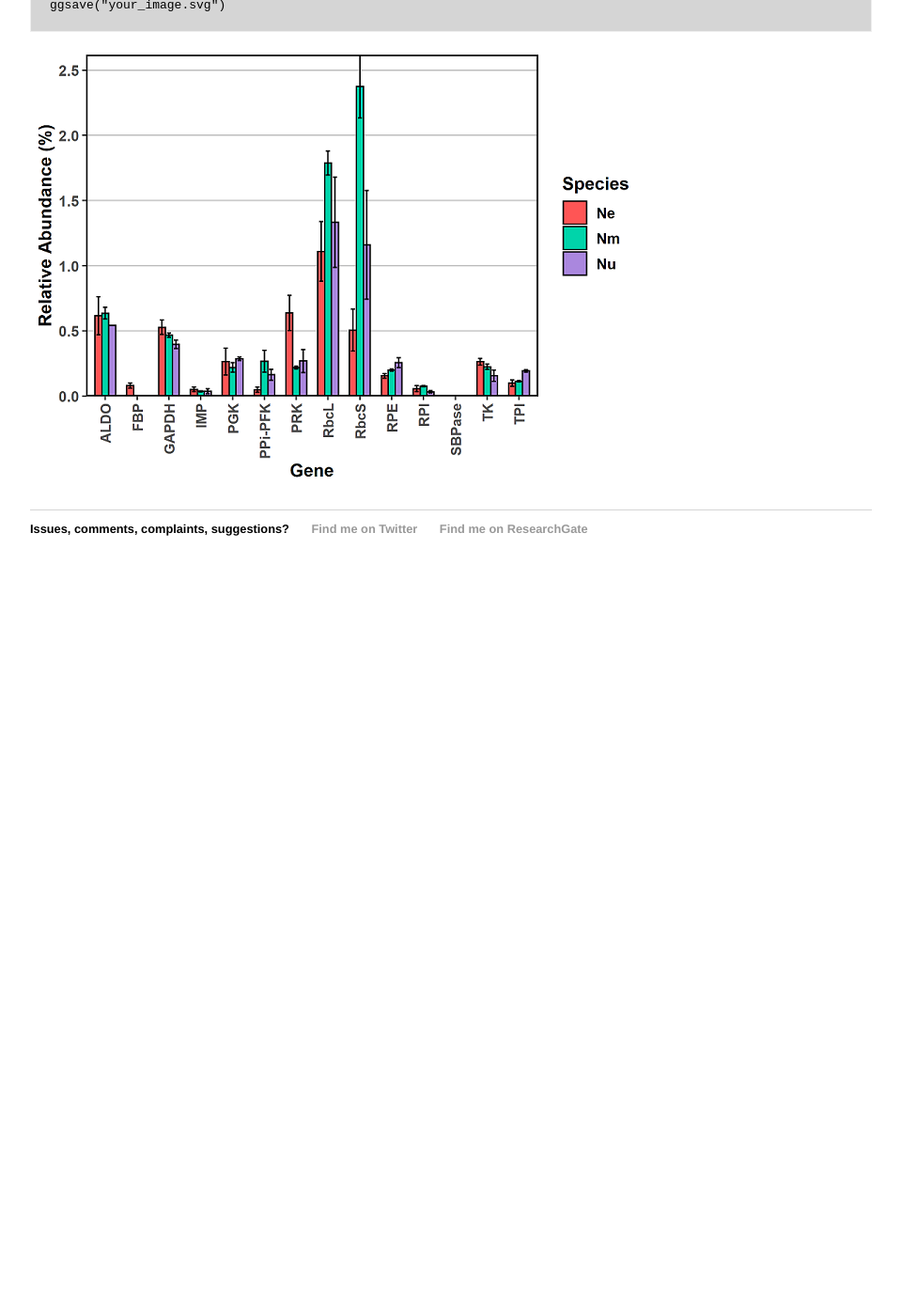
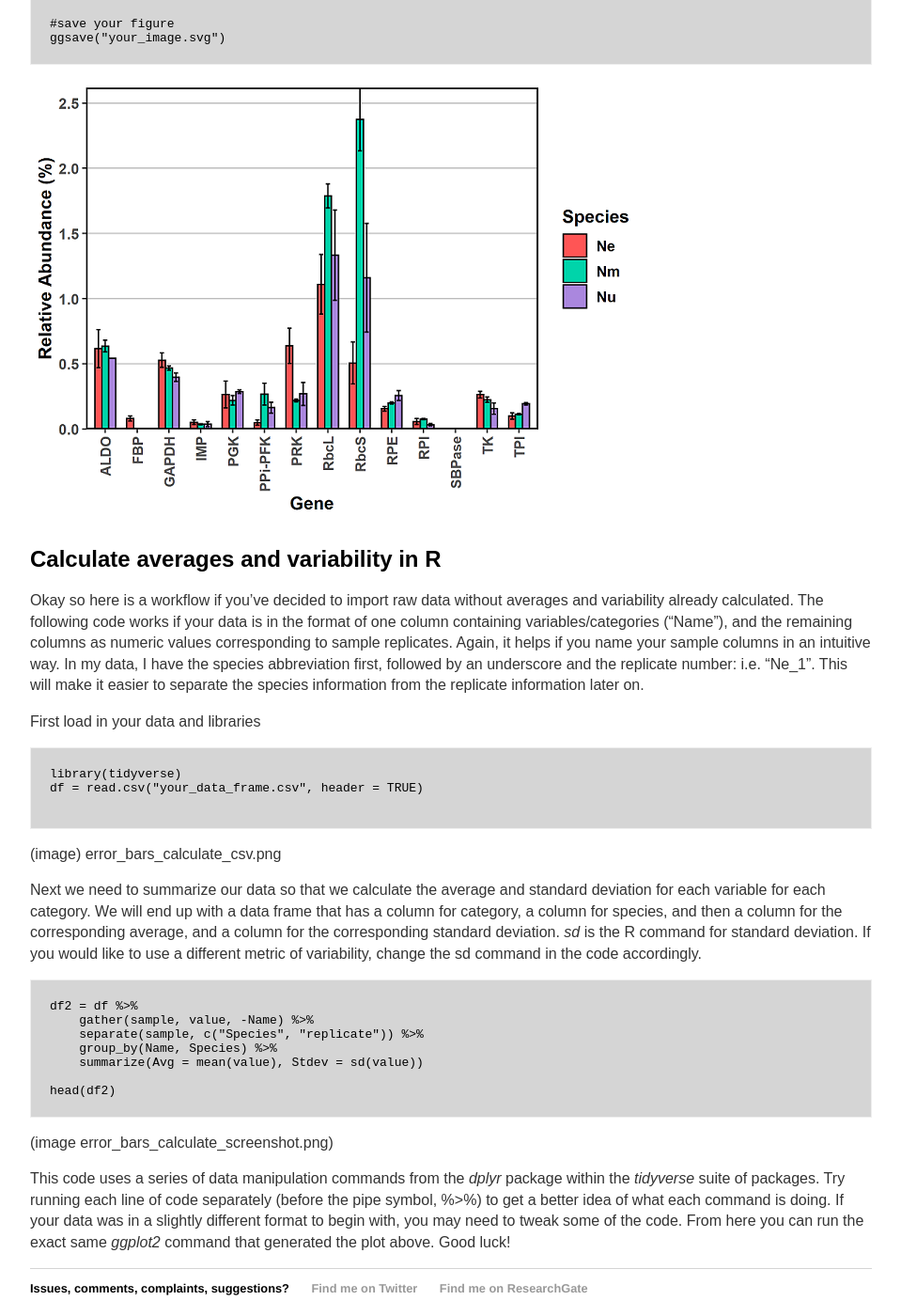
Before and after one commit to jkzorz/jkzorz.github.io, a Jekyll site: the page built from _posts/2020-05-17-Error-bars.md, in a window 1280 px wide and 1400 px high, scrolled down 3427 px. Shown: the whole window at 94% size, without its empty margins (160-1119 px from the left). Built offline with Jekyll 4.4.1, drawn with Linux system fonts in a browser that asks for light colours; before the commit the page ends 4057 px from its top, so only the background shows below that; some of the changed text lies outside the part shown.

Commit message:
Update 2020-05-17-Error-bars.md

````diff
--- a/_posts/2020-05-17-Error-bars.md
+++ b/_posts/2020-05-17-Error-bars.md
@@ -11,10 +11,11 @@ There are two general ways to approach error bars in R:
 1. Come with your averages and variability already calculated and included in your data frame
 2. Calculate your averages and variability based on your data in R
 
+## Averages and variability already calculated ##
 
-I'll start with method 1 which assumes you have already calculated averages and standard deviation because it's easier for the R beginner, and it is still generally how I would approach this task (data dependent).
+I'll start with method 1 which assumes you have already calculated averages and variability because it's easier for the R beginner, and it is still generally how I would approach this task (data dependent).
 
-## One Variable ##
+### One Variable ###
 Here is an example of the layout for your data with variables/categories as rows, and averages and standard deviation (calculated already in excel), as columns. In the first example, I'm going to use simple data where I only have one variable.
 
 ![useful image]({{ site.url }}/assets/error_bars_simple_csv.png)
@@ -52,7 +53,7 @@ In order to include error bars with *ggplot2* plots, you need to add the layer *
 
 
 
-## Multiple Variables ##
+### Multiple Variables ###
 Now what if you have more than one variable? In this example I have three species: Ne, Nm, Nu. The first column lists the gene name, columns 2-4 show average expression per species. Columns 5-7 show standard deviation of the replicates for each species.
 
 ![useful image]({{ site.url }}/assets/error_bars_csv.png)
@@ -109,3 +110,35 @@ ggsave("your_image.svg")
 
 
 ![useful image]({{ site.url }}/assets/error_bars_multi.png)
+
+
+
+## Calculate averages and variability in R ##
+
+Okay so here is a workflow if you've decided to import raw data without averages and variability already calculated. The following code works if your data is in the format of one column containing variables/categories ("Name"), and the remaining columns as numeric values corresponding to sample replicates. Again, it helps if you name your sample columns in an intuitive way. In my data, I have the species abbreviation first, followed by an underscore and the replicate number: i.e. "Ne_1". This will make it easier to separate the species information from the replicate information later on.
+
+First load in your data and libraries
+
+```
+library(tidyverse)
+df = read.csv("your_data_frame.csv", header = TRUE)
+
+```
+
+(image) error_bars_calculate_csv.png
+
+Next we need to summarize our data so that we calculate the average and standard deviation for each variable for each category. We will end up with a data frame that has a column for category, a column for species, and then a column for the corresponding average, and a column for the corresponding standard deviation. *sd* is the R command for standard deviation. If you would like to use a different metric of variability, change the sd command in the code accordingly.
+
+```
+df2 = df %>%
+    gather(sample, value, -Name) %>%
+    separate(sample, c("Species", "replicate")) %>%
+    group_by(Name, Species) %>%
+    summarize(Avg = mean(value), Stdev = sd(value))
+
+head(df2)
+```
+
+(image error_bars_calculate_screenshot.png)
+
+This code uses a series of data manipulation commands from the *dplyr* package within the *tidyverse* suite of packages. Try running each line of code separately (before the pipe symbol, %>%) to get a better idea of what each command is doing. If your data was in a slightly different format to begin with, you may need to tweak some of the code. From here you can run the exact same *ggplot2* command that generated the plot above. Good luck!
````
